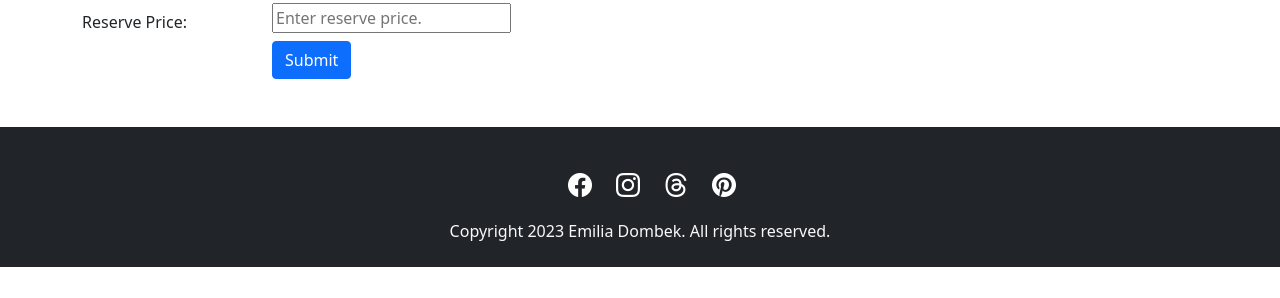
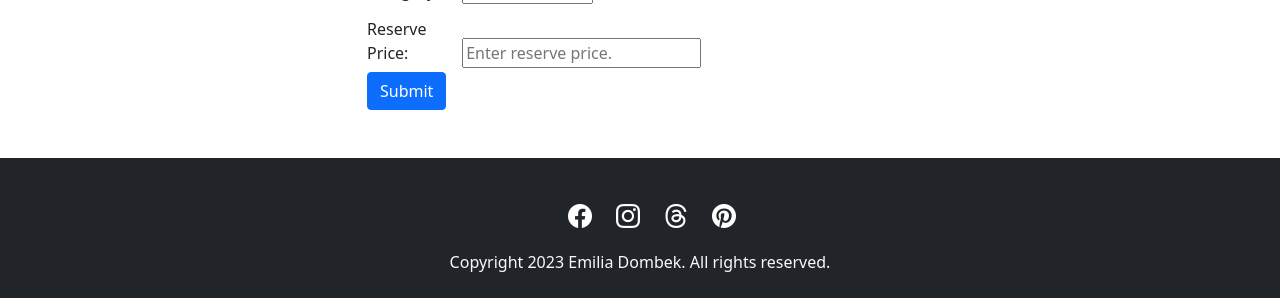
Before and after one commit to emidombek/uptowngallery, a Django app: page /create/ in a window 1280 px wide. Shown: the part 1029-1327 px from the top of the page. Before the commit the page ends 1296 px from the top, so only its background shows below. Run offline with Django 3.2, Linux system fonts and the light colour scheme; the visitor is signed in with stand-in values (Sample User, id 1); some libraries are stand-ins or nearby versions; some web fonts are replaced.

Commit message:
Submit changes to form, template and styling

```diff
--- a/static/css/style.css
+++ b/static/css/style.css
@@ -81,3 +81,7 @@ body h5 {
 .row .custom-card:hover {
   transform: scale(1.15);
 }
+
+.art-description-form-field {
+  resize: none;
+}
--- a/templates/create_artwork.html
+++ b/templates/create_artwork.html
@@ -6,49 +6,43 @@
 
 {% block content %}
   <div class="container mt-5 mb-5">
-    <h1 class="text-center mb-5">Create Artwork</h1>
+    <h1 class="text-center mb-5">Create Artwork Auction Listing</h1>
     <!-- Display the artwork creation form -->
-    <form method="post" enctype="multipart/form-data" class="custom-form mx-auto">
+    <div class="row justify-content-center">
+      <div class="col-md-6">
+        <form method="post" enctype="multipart/form-data" class="custom-form">
           {% csrf_token %}
           {{ form.non_field_errors }}
 
-      <div class="form-group row">
+          <div class="form-group">
             <label for="{{ form.description.id_for_label }}" class="col-sm-2 col-form-label">{{ form.description.label_tag }}</label>
-        <div class="col-sm-10">
             {{ form.description }}
             <small class="form-text text-muted">{{ form.description.widget.attrs.placeholder }}</small>
           </div>
-      </div>
 
-      <div class="form-group row">
+          <div class="form-group">
             <label for="{{ form.image.id_for_label }}" class="col-sm-2 col-form-label">{{ form.image.label_tag }}</label>
-        <div class="col-sm-10">
             {{ form.image }}
             <small class="form-text text-muted">{{ form.description.widget.attrs.placeholder }}</small>
           </div>
-      </div>
 
-      <div class="form-group row">
+          <div class="form-group">
             <label for="{{ form.category.id_for_label }}" class="col-sm-2 col-form-label">{{ form.category.label_tag }}</label>
-        <div class="col-sm-10">
             {{ form.category }}
             <small class="form-text text-muted">{{ form.description.widget.attrs.placeholder }}</small>
           </div>
-      </div>
 
-      <div class="form-group row">
+          <div class="form-group">
             <label for="{{ form.reserve_price.id_for_label }}" class="col-sm-2 col-form-label">{{ form.reserve_price.label_tag }}</label>
-        <div class="col-sm-10">
             {{ form.reserve_price }}
             <small class="form-text text-muted">{{ form.description.widget.attrs.placeholder }}</small>
           </div>
-      </div>
 
-      <div class="form-group row">
-        <div class="col-sm-10 offset-sm-2">
+          <div class="form-group">
             <button type="submit" class="btn btn-primary">Submit</button>
-        </div>
           </div>
         </form>
       </div>
+    </div>
+  </div>
 {% endblock %}
--- a/uptowngallery/forms.py
+++ b/uptowngallery/forms.py
@@ -12,6 +12,16 @@ class ArtworkForm(forms.ModelForm):
             "category",
             "reserve_price",
         ]
+
+        widgets = {
+            "description": forms.Textarea(
+                attrs={
+                    "rows": 4,
+                    "cols": 40,
+                    "class": "art-description-form-field",
+                }
+            ),
+        }
 
 
 class ArtworkCreateForm(forms.ModelForm):
```
Also changed, not shown: .!65132!db.sqlite3 (deleted), .!65232!db.sqlite3 (added). Lines whose indentation alone changed are shown as unchanged.
